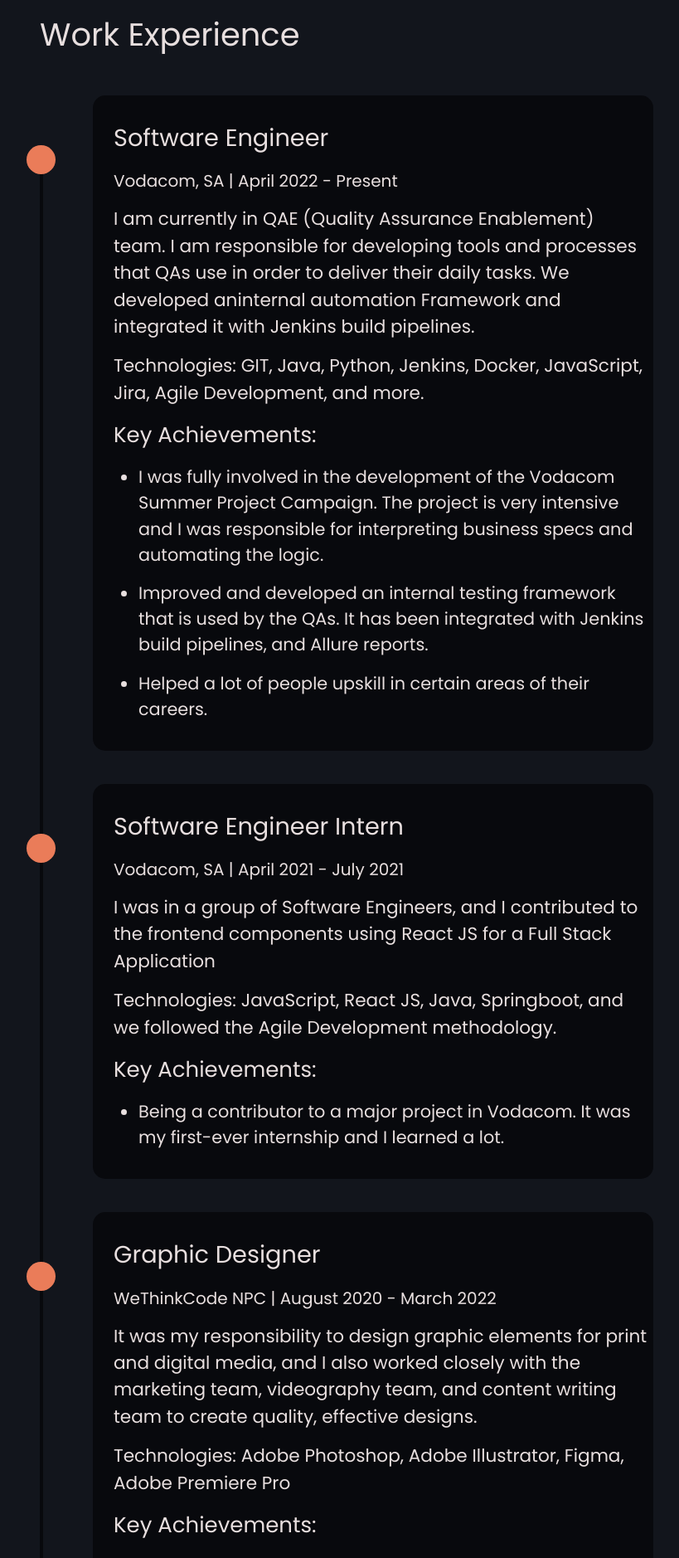
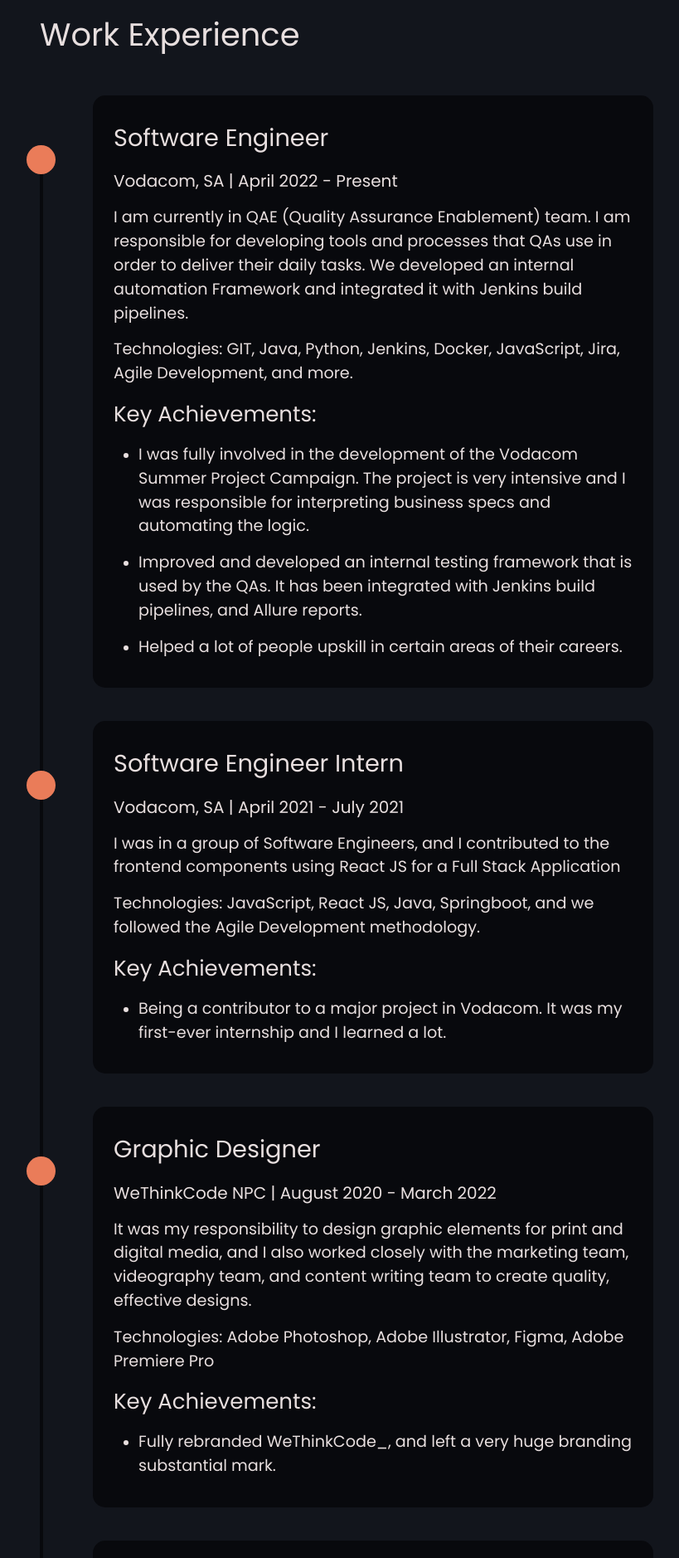
Before and after one commit to feelthedimez/feelthedimez.github.io, a Jekyll site: the page built from about.markdown, in a window 1280 px wide. Shown: the part 495-2373 px from the top of the page at 83% size, without its empty margins (222-1041 px from the left). Built offline with Jekyll 4.4.1, drawn with Linux system fonts in a browser that asks for light colours.

Commit message:
Typo fix and font size fix

```diff
--- a/_data/work_experience.yml
+++ b/_data/work_experience.yml
@@ -2,7 +2,7 @@
   role: Software Engineer
   duration: April 2022 - Present
   description: I am currently in QAE (Quality Assurance Enablement) team. I am responsible for developing tools and processes
-    that QAs use in order to deliver their daily tasks. We developed aninternal automation Framework and integrated it with Jenkins
+    that QAs use in order to deliver their daily tasks. We developed an internal automation Framework and integrated it with Jenkins
     build pipelines.
   technologies: GIT, Java, Python, Jenkins, Docker, JavaScript, Jira, Agile Development, and more.
   key_achievements:
--- a/_includes/journey-timeline.html
+++ b/_includes/journey-timeline.html
@@ -13,7 +13,7 @@
             <h3>Key Achievements:</h3>
             {% for point in journey.key_achievements %}
             <ul>
-                <li>{{ point }}</li>
+                <li><p>{{ point }}</p></li>
             </ul>
             {% endfor %}
         </div>
--- a/_sass/sass-style/_layout.scss
+++ b/_sass/sass-style/_layout.scss
@@ -360,11 +360,15 @@
         }
 
         .timeline-body {
-          @include relative-font-size(1.3);
+          // @include relative-font-size(1.3);
           background: $dark-background-color;
           border-radius: 15px;
           padding: 30px 5px 20px 25px;
           // box-shadow: 1px 3px 9px rgba(0,0,0, .1);
+          p {
+            @include relative-font-size(1.2);
+
+          }
 
           &:before {
             content: '';
```
